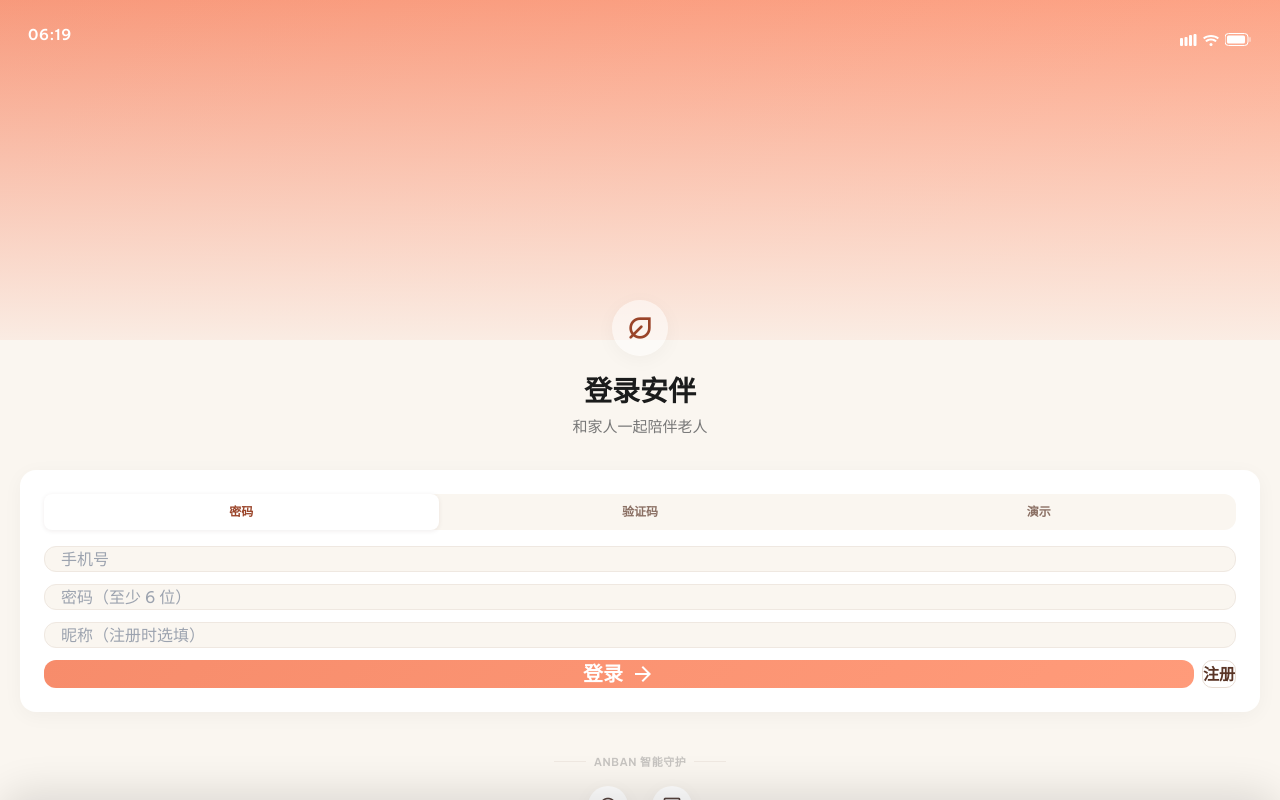
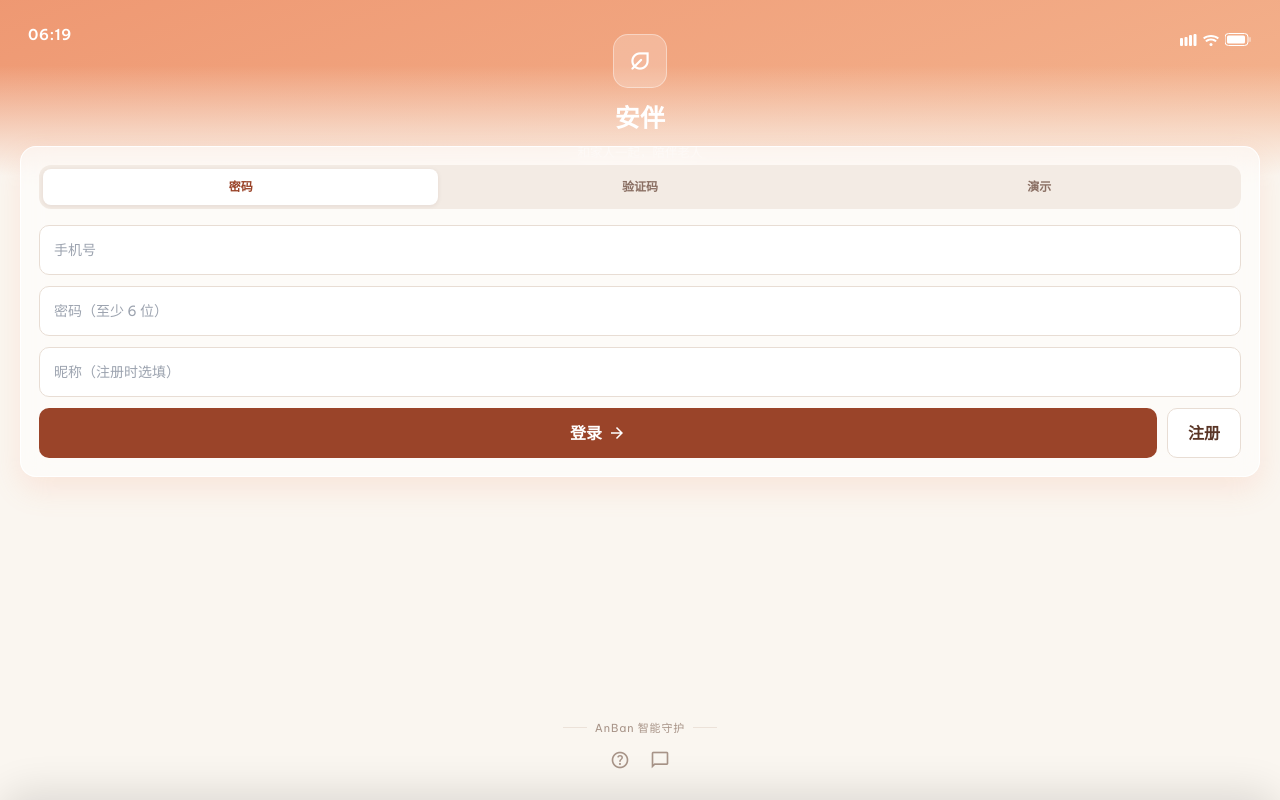
Before and after one commit to bluegodg/anban, a website with bundled scripts: page childweb/index.html in a window 1280 px wide. Built offline with nearby package versions, Linux system fonts and the light colour scheme.

Commit message:
feat(childweb): 登录屏迁移到 B 玻璃设计（统一收尾 ①）

```diff
--- a/childweb/index.html
+++ b/childweb/index.html
@@ -200,6 +200,10 @@
   .ab-navbar .nav-link{display:flex;flex-direction:column;align-items:center;gap:3px;color:var(--ab-ink3);font-size:10px;text-decoration:none}
   .ab-dot{width:6px;height:6px;border-radius:50%;background:currentColor;display:inline-block}
   .ab-dash{border:1px dashed #d8c8bc;border-radius:var(--ab-rmd);cursor:pointer}
+  .ab-input{width:100%;height:50px;padding:0 14px;background:#fff;border:1px solid var(--ab-line2);border-radius:var(--ab-rmd);font-size:14px;color:var(--ab-ink);outline:none;box-sizing:border-box}
+  .ab-input:focus{border-color:var(--ab-primary);box-shadow:0 0 0 3px rgba(154,68,41,.12)}
+  .auth-mode{flex:1;height:38px;border:none;background:transparent;border-radius:var(--ab-rsm);font-size:13px;font-weight:600;color:var(--ab-ink2);cursor:pointer}
+  .auth-mode.active{background:#fff;color:var(--ab-primary);box-shadow:0 1px 4px rgba(0,0,0,.06)}
   .auth-mode{flex:1;height:36px;border-radius:8px;color:var(--ab-ink2);font-size:12px;font-weight:700}
   .auth-mode.active{background:#fff;color:var(--ab-primary);box-shadow:0 1px 5px rgba(60,30,20,.08)}
   .anban-device-locked{opacity:.48;filter:saturate(.45);pointer-events:none;user-select:none}
@@ -286,61 +290,52 @@
 
       <!-- ============ LOGIN ============ -->
       <section class="spa-section" id="s-login" data-statusbar="light">
-        <div class="relative w-full overflow-hidden flex-shrink-0" style="height:394px;margin-top:-54px">
-          <div class="w-full h-full primary-gradient"></div>
-          <div class="absolute inset-0 bg-gradient-to-b from-transparent to-background-cream/90"></div>
+        <div style="position:relative;height:230px;flex-shrink:0;margin-top:-54px;overflow:hidden;background:linear-gradient(160deg,#EE9670,#F4B48F)">
+          <div style="position:absolute;inset:0;background:linear-gradient(180deg,transparent 52%,#FAF6F0)"></div>
+          <div style="position:relative;text-align:center;padding-top:88px;color:#fff">
+            <div class="ab-iconbox" style="display:inline-flex;width:54px;height:54px;border-radius:15px;background:rgba(255,255,255,.22);border:1px solid rgba(255,255,255,.4)"><span class="material-symbols-outlined" style="font-size:26px">nest_eco_leaf</span></div>
+            <div style="font-size:25px;font-weight:800;margin-top:12px;letter-spacing:.01em">安伴</div>
+            <div style="font-size:12.5px;opacity:.92;margin-top:5px">和家人一起，陪伴老人</div>
+          </div>
         </div>
-        <div class="px-page-margin -mt-10 relative z-10 flex flex-col" style="min-height:calc(100% - 340px)">
-          <div class="text-center mb-section-gap">
-            <div class="inline-flex items-center justify-center bg-white/50 p-3 rounded-full mb-4 soft-shadow">
-              <span class="material-symbols-outlined text-primary text-[32px]">nest_eco_leaf</span>
-            </div>
-            <h1 class="font-display-lg-mobile text-display-lg-mobile text-on-surface mb-2">登录安伴</h1>
-            <p class="font-body-md text-body-md text-text-secondary">和家人一起陪伴老人</p>
-          </div>
-          <div class="bg-surface-white rounded-2xl p-6 soft-shadow flex flex-col gap-4">
-            <div class="flex p-1 bg-background-cream rounded-xl gap-1">
+        <div style="position:relative;z-index:10;padding:0 20px;margin-top:-30px;display:flex;flex-direction:column;flex:1">
+          <div class="ab-glass" style="padding:18px">
+            <div style="display:flex;gap:4px;padding:4px;background:#f3ebe4;border-radius:12px;margin-bottom:16px">
               <button class="auth-mode active" id="passwordLoginMode" type="button">密码</button>
               <button class="auth-mode" id="codeLoginMode" type="button">验证码</button>
               <button class="auth-mode" id="demoLoginMode" type="button">演示</button>
             </div>
-            <div class="flex flex-col gap-3" id="passwordLoginPanel">
-              <input class="w-full h-[50px] px-4 bg-background-cream border border-divider-warm rounded-xl focus:outline-none focus:ring-2 focus:ring-primary/20" id="loginPhone" placeholder="手机号" type="tel" autocomplete="tel"/>
-              <input class="w-full h-[50px] px-4 bg-background-cream border border-divider-warm rounded-xl focus:outline-none focus:ring-2 focus:ring-primary/20" id="loginPassword" placeholder="密码（至少 6 位）" type="password" autocomplete="current-password"/>
-              <input class="w-full h-[50px] px-4 bg-background-cream border border-divider-warm rounded-xl focus:outline-none focus:ring-2 focus:ring-primary/20" id="registerNickname" placeholder="昵称（注册时选填）" type="text"/>
-              <div class="flex gap-2">
-                <button class="primary-gradient flex-1 h-[50px] rounded-xl text-white font-title-lg text-title-lg flex items-center justify-center gap-2" id="loginBtn" type="button">
-                  <span id="loginBtnText">登录</span><span class="material-symbols-outlined" id="loginBtnIcon">arrow_forward</span>
+            <div class="flex flex-col" style="gap:11px" id="passwordLoginPanel">
+              <input class="ab-input" id="loginPhone" placeholder="手机号" type="tel" autocomplete="tel"/>
+              <input class="ab-input" id="loginPassword" placeholder="密码（至少 6 位）" type="password" autocomplete="current-password"/>
+              <input class="ab-input" id="registerNickname" placeholder="昵称（注册时选填）" type="text"/>
+              <div style="display:flex;gap:10px">
+                <button class="ab-btn-primary" id="loginBtn" type="button" style="flex:1;height:50px;display:flex;align-items:center;justify-content:center;gap:6px">
+                  <span id="loginBtnText">登录</span><span class="material-symbols-outlined" id="loginBtnIcon" style="font-size:18px">arrow_forward</span>
                 </button>
-                <button class="ab-btn-ghost px-5" id="registerBtn" type="button">注册</button>
+                <button class="ab-btn-ghost" id="registerBtn" type="button" style="padding:0 20px;height:50px">注册</button>
               </div>
             </div>
-            <div class="flex flex-col gap-3" id="codeLoginPanel" style="display:none">
-              <input class="w-full h-[50px] px-4 bg-background-cream border border-divider-warm rounded-xl" id="codeLoginPhone" placeholder="手机号" type="tel"/>
-              <div class="flex gap-2">
-                <input class="flex-1 min-w-0 h-[50px] px-4 bg-background-cream border border-divider-warm rounded-xl" id="loginCode" placeholder="验证码" type="text" inputmode="numeric"/>
-                <button class="ab-btn-ghost px-4" id="requestCodeBtn" type="button">获取验证码</button>
+            <div class="flex flex-col" style="gap:11px;display:none" id="codeLoginPanel">
+              <input class="ab-input" id="codeLoginPhone" placeholder="手机号" type="tel"/>
+              <div style="display:flex;gap:10px">
+                <input class="ab-input" id="loginCode" placeholder="验证码" type="text" inputmode="numeric" style="flex:1;min-width:0"/>
+                <button class="ab-btn-ghost" id="requestCodeBtn" type="button" style="padding:0 16px;height:50px;white-space:nowrap">获取验证码</button>
               </div>
-              <button class="ab-btn-primary h-[50px]" id="codeLoginBtn" type="button">验证码登录 / 注册</button>
+              <button class="ab-btn-primary" id="codeLoginBtn" type="button" style="height:50px">验证码登录 / 注册</button>
             </div>
-            <div class="flex flex-col gap-3" id="demoLoginPanel" style="display:none">
-              <input class="w-full h-[50px] px-4 bg-background-cream border border-divider-warm rounded-xl" id="accessCode" placeholder="演示访问码" type="text" autocomplete="off"/>
-              <button class="ab-btn-primary h-[50px]" id="demoLoginBtn" type="button">进入演示模式</button>
+            <div class="flex flex-col" style="gap:11px;display:none" id="demoLoginPanel">
+              <input class="ab-input" id="accessCode" placeholder="演示访问码" type="text" autocomplete="off"/>
+              <button class="ab-btn-primary" id="demoLoginBtn" type="button" style="height:50px">进入演示模式</button>
             </div>
           </div>
-          <div class="mt-auto pb-8 pt-section-gap text-center">
-            <div class="inline-flex items-center gap-2 text-text-secondary/40 font-label-sm text-label-sm uppercase tracking-wider">
-              <span class="w-8 h-[1px] bg-divider-warm"></span>
-              <span>AnBan 智能守护</span>
-              <span class="w-8 h-[1px] bg-divider-warm"></span>
+          <div style="margin-top:auto;padding:28px 0 24px;text-align:center">
+            <div style="display:inline-flex;align-items:center;gap:8px;color:var(--ab-ink3);font-size:11px;letter-spacing:.08em">
+              <span style="width:24px;height:1px;background:var(--ab-line)"></span><span>AnBan 智能守护</span><span style="width:24px;height:1px;background:var(--ab-line)"></span>
             </div>
-            <div class="mt-4 flex justify-center gap-6">
-              <a class="w-10 h-10 rounded-full bg-surface-white flex items-center justify-center soft-shadow text-on-surface-variant active:text-primary transition-colors" href="#" onclick="event.preventDefault();notImplemented('使用帮助')">
-                <span class="material-symbols-outlined text-[20px]">help</span>
-              </a>
-              <a class="w-10 h-10 rounded-full bg-surface-white flex items-center justify-center soft-shadow text-on-surface-variant active:text-primary transition-colors" href="#" onclick="event.preventDefault();notImplemented('联系客服')">
-                <span class="material-symbols-outlined text-[20px]">chat_bubble</span>
-              </a>
+            <div style="margin-top:14px;display:flex;justify-content:center;gap:20px">
+              <a href="#" onclick="event.preventDefault();notImplemented('使用帮助')" style="color:var(--ab-ink3)"><span class="material-symbols-outlined" style="font-size:20px">help</span></a>
+              <a href="#" onclick="event.preventDefault();notImplemented('联系客服')" style="color:var(--ab-ink3)"><span class="material-symbols-outlined" style="font-size:20px">chat_bubble</span></a>
             </div>
           </div>
         </div>
```
